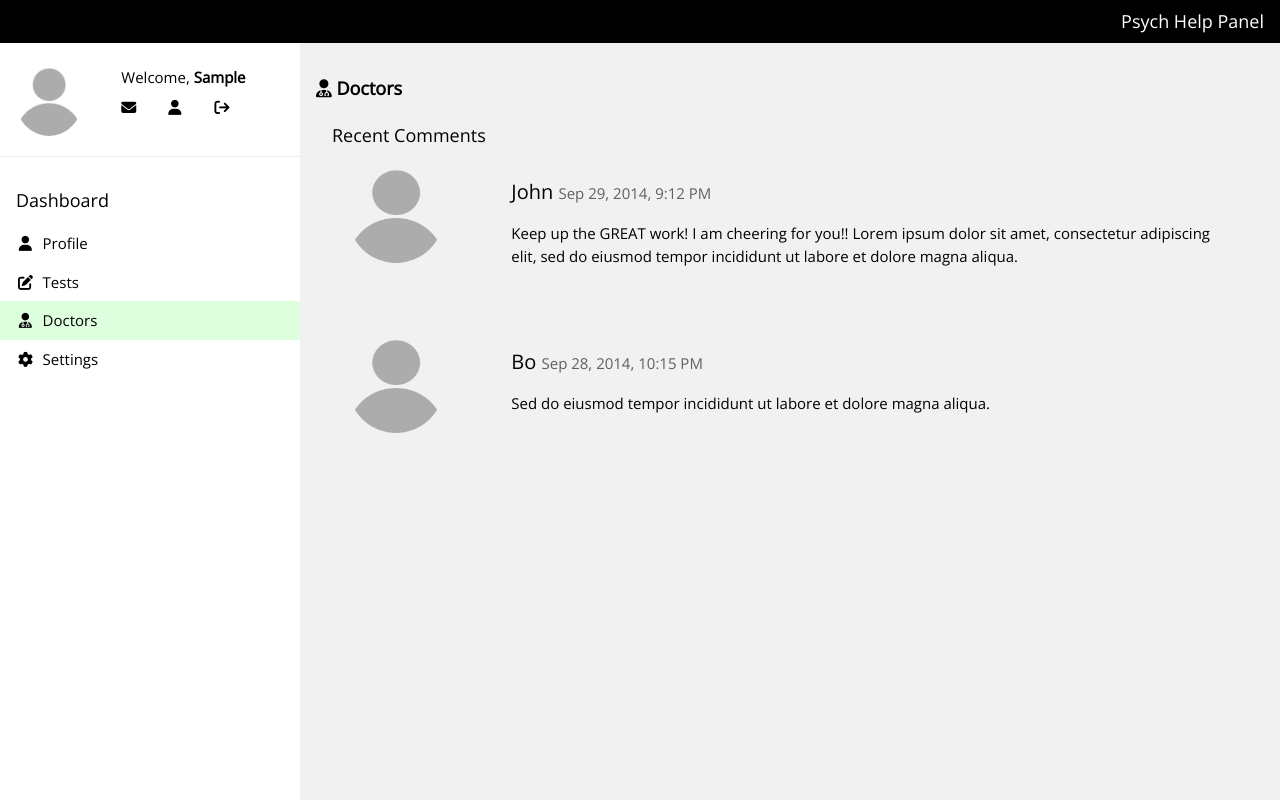
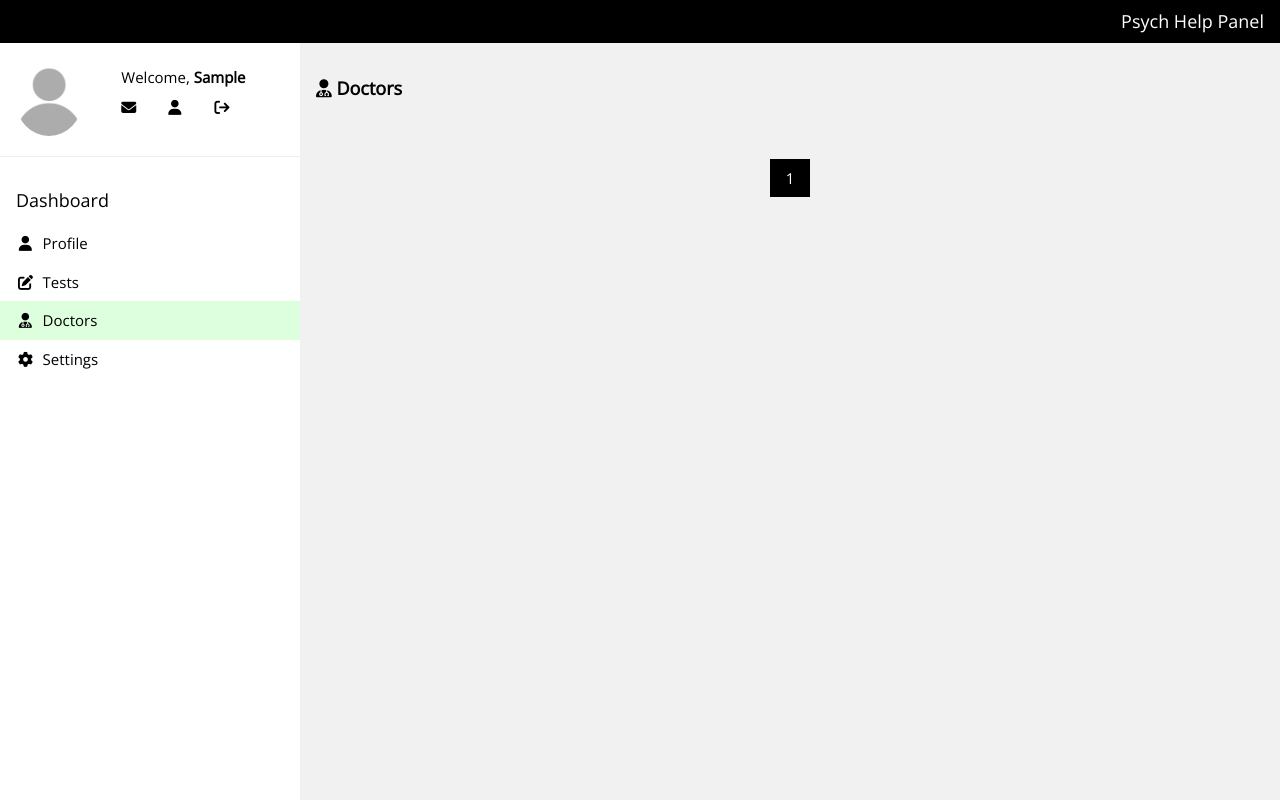
Before and after one commit to Alijeyrad/cs50-final, a Django app: page /panel/doctors in a window 1280 px wide. Run offline with Django 3.2, Linux system fonts and the light colour scheme; the visitor is signed in with stand-in values (Sample User, id 1); data comes from the database, SQL or seed files in the repository; some libraries are stand-ins or nearby versions.

Commit message:
doctors pagination

```diff
--- a/panel/views.py
+++ b/panel/views.py
@@ -2,6 +2,7 @@ from django.shortcuts import render
 from django.contrib.auth import authenticate, login, logout
 from django.contrib.auth.hashers import check_password
 from django.contrib import messages
+from django.core.paginator import Paginator
 from django.urls import reverse
 from django.utils.timezone import now
 from django.views.decorators.csrf import csrf_exempt
@@ -204,10 +205,15 @@ def doctors(request):
     if request.user.is_doctor:
         return HttpResponseRedirect(reverse('panel:patients'))
     if not request.user.is_doctor:
-        users = User.objects.all().filter(is_doctor=True)
+        doctors = User.objects.all().filter(is_doctor=True)
+        paginator = Paginator(doctors, 5) # show 5 doctors per page
+        page_number = request.GET.get('page')
+        page_obj = paginator.get_page(page_number)
+        number_of_pages = [x for x in range(1, page_obj.paginator.num_pages + 1)]
 
     return render(request, 'panel/doctors.html', {
-        'users': users
+        'page_obj': page_obj,
+        'number_of_pages': number_of_pages,
     })
 
 # a callback for users who are Doctors
--- a/templates/panel/doctors.html
+++ b/templates/panel/doctors.html
@@ -20,31 +20,51 @@
       {% else %}
       <h5><b><i class="fa-solid fa-user-doctor"></i> Doctors</b></h5>
     {% endif %}
+  </header>
 
-    <div class="w3-container">
-      <h5>Recent Comments</h5>
-      <div class="w3-row w3-padding w3-margin-bottom">
+  <div class="w3-container"><br>
+
+    {% for doctor in page_obj %}
+      <div class="w3-row w3-padding">
         <div class="w3-col m2 text-center">
-          <img class="w3-circle" src="{{ user.photo.url }}" style="width:96px;height:96px">
+          <img class="w3-circle" src="{{ doctor.photo.url }}" style="width:96px;height:96px">
         </div>
         <div class="w3-col m10 w3-container">
-          <h4>John <span class="w3-opacity w3-medium">Sep 29, 2014, 9:12 PM</span></h4>
-          <p>Keep up the GREAT work! I am cheering for you!! Lorem ipsum dolor sit amet, consectetur adipiscing elit, sed do eiusmod tempor incididunt ut labore et dolore magna aliqua.</p><br>
+          <h4>{{ doctor.first_name }} {% firstof doctor.last_name 'No Name' %} <span class="w3-opacity w3-medium">Sep 29, 2014, 9:12 PM</span></h4>
+          <p>{{ doctor.about }}</p><br>
         </div>
       </div>
 
-      <div class="w3-row w3-padding">
-        <div class="w3-col m2 text-center">
-          <img class="w3-circle" src="{{ user.photo.url }}" style="width:96px;height:96px">
-        </div>
-        <div class="w3-col m10 w3-container">
-          <h4>Bo <span class="w3-opacity w3-medium">Sep 28, 2014, 10:15 PM</span></h4>
-          <p>Sed do eiusmod tempor incididunt ut labore et dolore magna aliqua.</p><br>
-        </div>
-      </div>
+      <hr class="black">
+    {% endfor %}
+  </div>
+
+  <!-- pagination buttons -->
+  <div class="w3-center">
+    <div class="w3-bar w3-margin w3-padding">
+        {% if page_obj.has_previous %}
+          <a class="w3-button w3-bar-item" href="?page=1">&laquo; First</a>
+
+          <a class="w3-button w3-bar-item" href="?page={{ page_obj.previous_page_number }}">Previous</a>
+        {% endif %}
+
+        {% for number in number_of_pages %}
+
+            {% if page_obj.number == number %}
+                <a class="w3-button w3-bar-item w3-black" href="?page={{number}}">{{number}}</a>
+                {% else %}
+                <a class="w3-button w3-bar-item" href="?page={{number}}">{{number}}</a>
+            {% endif %}
+
+        {% endfor %}
+
+        {% if page_obj.has_next %}
+          <a class="w3-button w3-bar-item" href="?page={{ page_obj.next_page_number }}">Next</a>
+          <a class="w3-button w3-bar-item" href="?page={{ page_obj.paginator.num_pages }}">Last &raquo;</a>
+        {% endif %}
     </div>
+  </div>
 
-  </header>
 {% endblock body %}
 
 
```
Also changed, not shown: media/profile_pics/arefe_4bLikPs_WJq8vtf.jpg (added), media/profile_pics/dorsa_comjsVr_XHUDASV.jpeg (added), media/profile_pics/zahrar.jpg (added).
